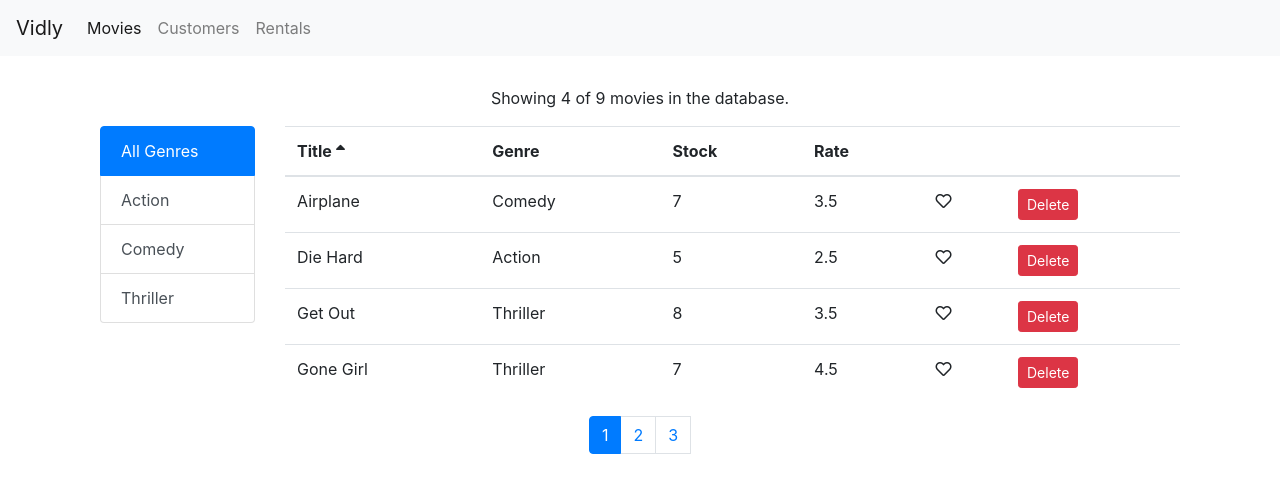
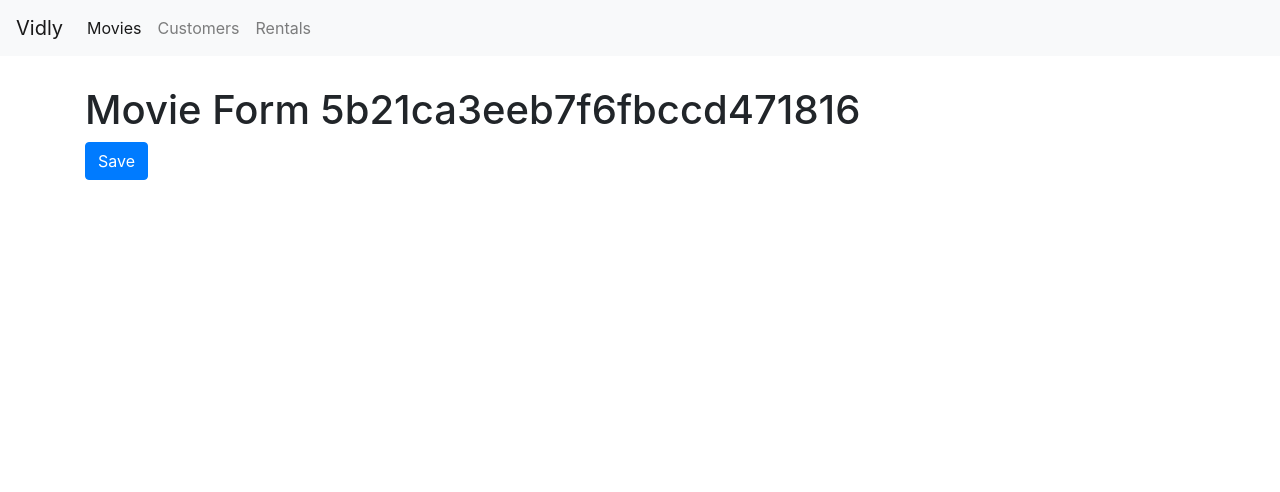
Before and after one commit to IzzyBeraja/Vidly-FrontEnd, a React (Create React App) app: page /movies/5b21ca3eeb7f6fbccd471816 in a window 1280 px wide. Shown: the top 492 px of the page. Built offline with nearby package versions, Linux system fonts and the light colour scheme.

Commit message:
Added MovieForm component. Adjusted routes to include movieForm. Added content to table that links to MovieForm.

```diff
--- a/src/App.js
+++ b/src/App.js
@@ -5,6 +5,7 @@
 import Rentals from "./components/rentals";
 import NotFound from "./components/notFound";
 import NavBar from "./components/navBar";
+import MovieForm from "./components/movieForm";
 import "./App.css";
 
 class App extends Component {
@@ -14,11 +15,12 @@
         <NavBar />
         <main className="container">
           <Switch>
-            <Route path="/Movies" component={MoviesMenu} />
-            <Route path="/Customers" component={Customers} />
-            <Route path="/Rentals" component={Rentals} />
+            <Route path="/movies/:id" component={MovieForm} />
+            <Route path="/movies" component={MoviesMenu} />
+            <Route path="/customers" component={Customers} />
+            <Route path="/rentals" component={Rentals} />
             <Route path="/notFound" component={NotFound} />
-            <Redirect from="/" exact to="/Movies" />
+            <Redirect from="/" exact to="/movies" />
             <Redirect to="/notFound" />
           </Switch>
         </main>
--- /dev/null
+++ b/src/components/movieForm.jsx
@@ -0,0 +1,14 @@
+import React from "react";
+
+const MovieForm = ({ match, history }) => {
+  return (
+    <div>
+      <h1>Movie Form {match.params.id}</h1>
+      <button className="btn btn-primary" onClick={() => history.push("/movies")}>
+        Save
+      </button>
+    </div>
+  );
+};
+
+export default MovieForm;
--- a/src/components/moviesTable.jsx
+++ b/src/components/moviesTable.jsx
@@ -1,10 +1,16 @@
 import React, { Component } from "react";
 import Table from "./common/table";
 import LikeButton from "./common/like";
+import { Link } from "react-router-dom";
 
 class MoviesTable extends Component {
   columns = [
-    { key: "title", path: "title", label: "Title" },
+    {
+      key: "title",
+      path: "title",
+      label: "Title",
+      content: movie => <Link to={`/movies/${movie._id}`}>{movie.title}</Link>,
+    },
     { key: "genre.name", path: "genre.name", label: "Genre" },
     { key: "numberInStock", path: "numberInStock", label: "Stock" },
     { key: "dailyRentalRate", path: "dailyRentalRate", label: "Rate" },
--- a/src/components/navBar.jsx
+++ b/src/components/navBar.jsx
@@ -9,17 +9,17 @@
       </Link>
       <ul className="navbar-nav mr-auto">
         <li className="navbar-item">
-          <NavLink className="nav-link" to="/Movies">
+          <NavLink className="nav-link" to="/movies">
             Movies
           </NavLink>
         </li>
         <li className="navbar-item">
-          <NavLink className="nav-link" to="/Customers">
+          <NavLink className="nav-link" to="/customers">
             Customers
           </NavLink>
         </li>
         <li className="navbar-item">
-          <NavLink className="nav-link" to="/Rentals">
+          <NavLink className="nav-link" to="/rentals">
             Rentals
           </NavLink>
         </li>
```
